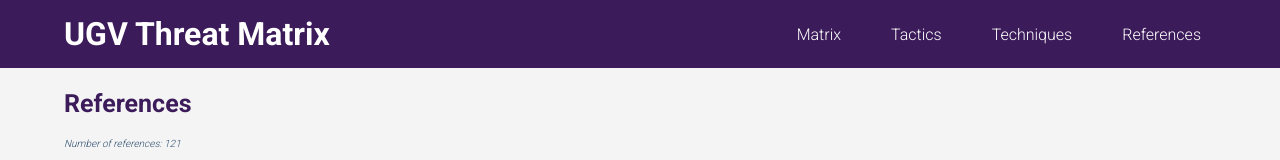
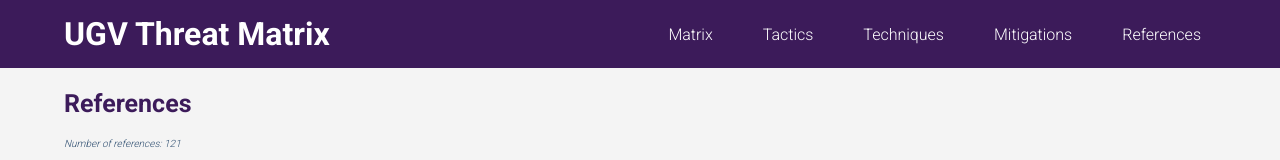
Before and after one commit to ziz0301/AVThreatMatrix, a plain HTML site: page references.html in a window 1280 px wide. Shown: the top 160 px of the page. Drawn offline with Linux system fonts and the light colour scheme.

Commit message:
Update references.html

```diff
--- a/references.html
+++ b/references.html
@@ -15,6 +15,7 @@
                 <li><a href="index.html">Matrix</a></li>
                 <li><a href="tactics.html">Tactics</a></li>
                 <li><a href="techniques.html">Techniques</a></li>
+				<li><a href="mitigations.html">Mitigations</a></li>
                 <li><a href="references.html">References</a></li>
             </ul>
         </nav>
```
